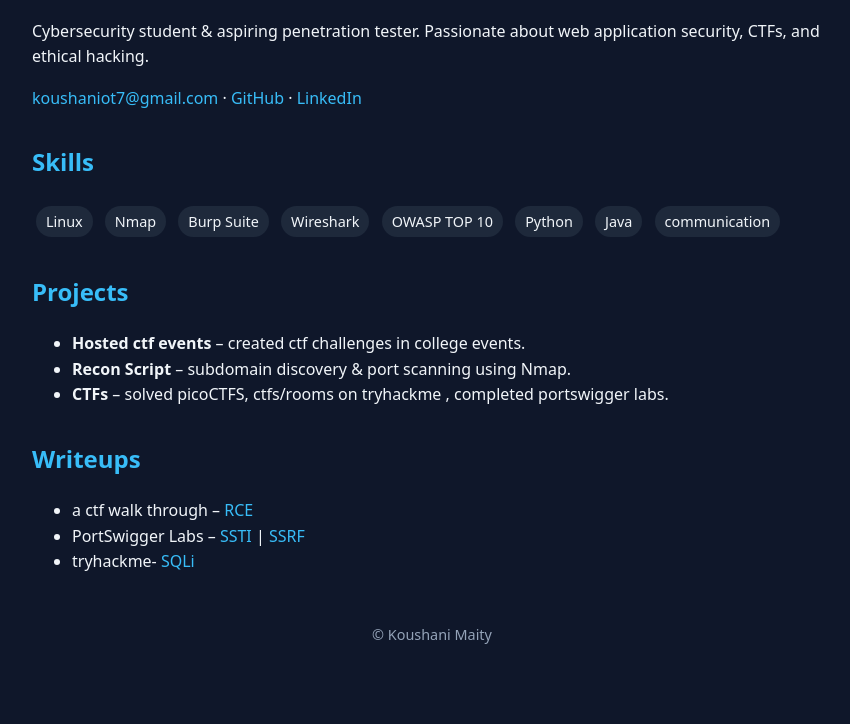
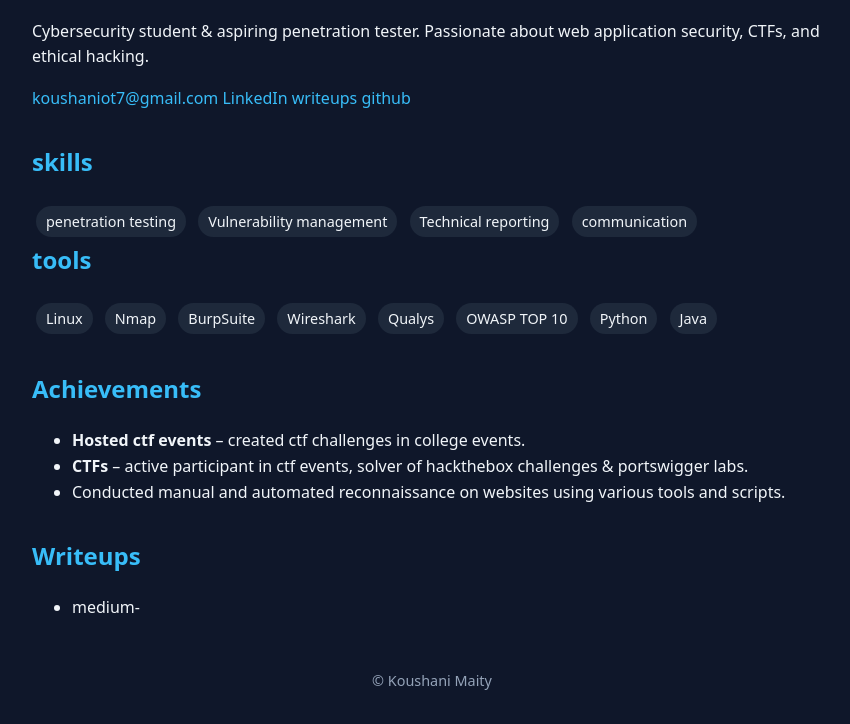
Before and after one commit to ivy2320/portfolio, a plain HTML site: page index.html in a window 1280 px wide. Shown: the part 86-810 px from the top of the page, without its empty margins (208-1058 px from the left). Drawn offline with Linux system fonts and the light colour scheme.

Commit message:
Update index.html

```diff
--- a/index.html
+++ b/index.html
@@ -55,51 +55,49 @@
       <h1>KOUSHANI MAITY</h1>
       <p>Cybersecurity student & aspiring penetration tester. Passionate about web application security, CTFs, and ethical hacking.</p>
       <p>
-        <a href="https://mail.google.com/mail/?view=cm&tokoushaniot7@gmail.com">koushaniot7@gmail.com</a> ·
-        <a href="https://github.com/ivy2320" target="_blank">GitHub</a> ·
+        <a href="https://mail.google.com/mail/?view=cm&tokoushaniot7@gmail.com">koushaniot7@gmail.com</a>
         <a href="https://www.linkedin.com/in/koushani-maity-3a8635253/" target="_blank">LinkedIn</a>
+        <a href="https://medium.com/@koushaniot7" target="_blank">writeups</a>
+        <a href="https://github.com/ivy2320" target="_blank">github</a>
       </p>
     </header>
 
     <!-- Skills -->
     <section class="section">
-      <h2>Skills</h2>
+      <h2>skills</h2>
+      <div>
+        <span class="tag"> penetration testing</span>
+        <span class="tag"> Vulnerability management</span>
+        <span class="tag"> Technical reporting</span>
+        <span class="tag"> communication</span>
+      </div>
+      <h2>tools</h2>
       <div>
         <span class="tag">Linux</span>
         <span class="tag">Nmap</span>
-        <span class="tag">Burp Suite</span>
+        <span class="tag">BurpSuite</span>
         <span class="tag">Wireshark</span>
+        <span class="tag">Qualys</span>
         <span class="tag">OWASP TOP 10</span>
         <span class="tag">Python</span>
         <span class="tag">Java</span>
-        <span class="tag">communication</span>
       </div>
     </section>
 
     <!-- Projects -->
     <section class="section">
-      <h2>Projects</h2>
+      <h2>Achievements</h2>
       <ul>
-        <li><strong>Hosted ctf events </strong> – created ctf challenges in college events.
-        <li><strong>Recon Script</strong> –  subdomain discovery & port scanning using Nmap.
-        <li><strong>CTFs</strong> – solved picoCTFS, ctfs/rooms on tryhackme , completed portswigger labs.
-
+        <li><strong>Hosted ctf events </strong> – created ctf challenges in college events.</li>
+        <li><strong>CTFs</strong> – active participant in ctf events, solver of hackthebox challenges & portswigger labs. </li>
+        <li> Conducted manual and automated reconnaissance on websites using various tools and scripts.</li>
       </ul>
     </section>
 
-    <!-- Writeups -->
     <section class="section">
       <h2>Writeups</h2>
       <ul>
-        <li> a ctf walk through – <a href="https://github.com/ivy2320/iloveRCE">RCE</a> </li>
-        <li>PortSwigger Labs –
-            <a href="https://github.com/ivy2320/SSTI-vulnerability-in-a-blacklisted-environment">SSTI</a> |
-            <a href="https://github.com/ivy2320/ssrf-portswigger">SSRF</a>
-          </li>
-          <li>
-            tryhackme- <a href="https://github.com/ivy2320/ruiningTheDB">SQLi</a>
-          </li>
-        </li>
+        <li> medium- <a href= "https://medium.com/@koushaniot7"></a></li>
       </ul>
     </section>
 
```
